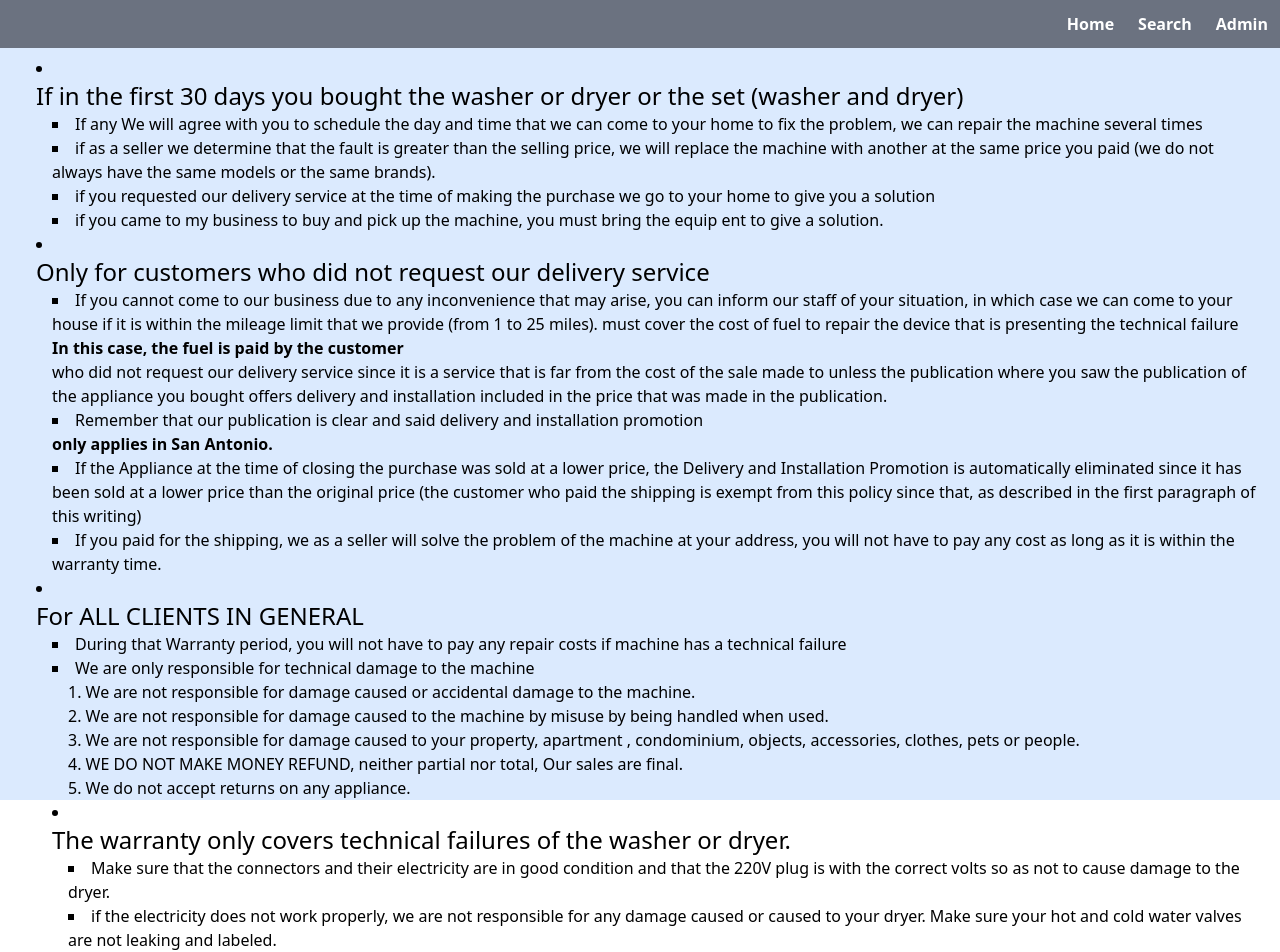
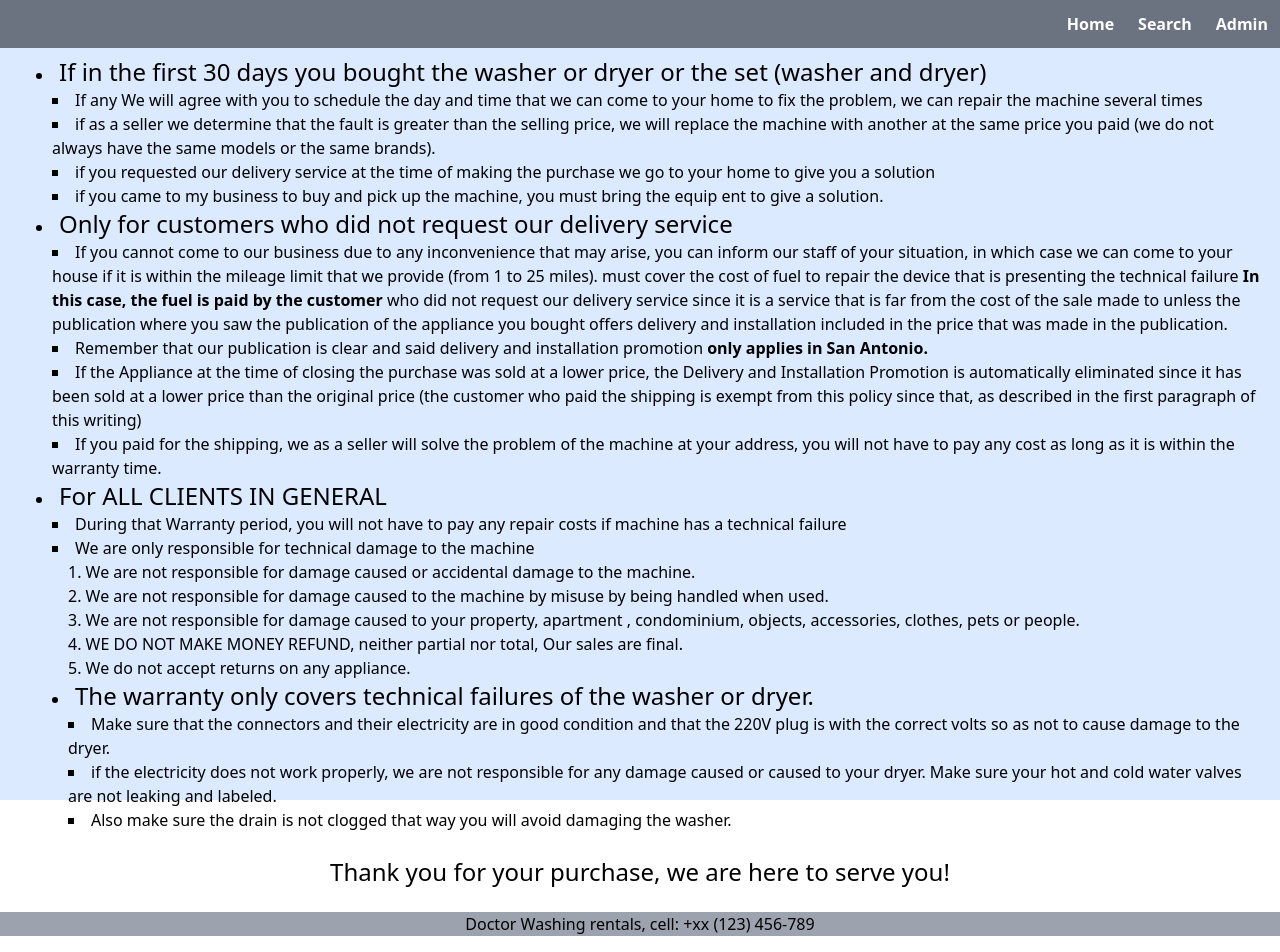
Before and after one commit to angel7005/demo-wash, a Next.js app: page / in a window 1280 px wide. Shown: the top 952 px of the page. Built offline with nearby package versions, Linux system fonts and the light colour scheme.

Commit message:
Fix contrato sysntaxy

```diff
--- a/pages/components/header.js
+++ b/pages/components/header.js
@@ -5,7 +5,6 @@ const  Header = () => {
 		<div className="flex  justify-end bg-gray-500">
 			<nav className="flex justify-end ">
 				<div className="logo p-2 w/2">
-
 				</div>
 				<div className="block" >
 					<ul className="menu flex items-right" >
--- a/pages/components/tables.js
+++ b/pages/components/tables.js
@@ -60,7 +60,7 @@ export default function Table( {table_head, table_body}) {
         return (
             <div className="flex flex-col">
             <div className="overflow-x-auto h-screen">
-                <div className="py-3 pl-2 mx-2 w-full" >
+                <div className="py-3 pl-2 mx-2 w-full h-auto" >
 
                         <div className="w-full flex flex-col md:flex-row space-y-2 md:space-y-1
                                     items-stretch md:items-right justify-end md:space-x-3 flex-shrink-1 mx-2">
@@ -118,9 +118,9 @@ export default function Table( {table_head, table_body}) {
 
                     </div>
 
-                <div className="p-1.5 w-full inline-block align-middle overflow-x-auto">
-                    <div className="overflow-x-auto border rounded-lg">
-                        <table className="divide-y divide-gray-200 w-full">
+                <div className="p-1.5 w-full h-auto inline-block align-middle overflow-auto">
+                    <div className="overflow-auto border rounded-lg">
+                        <table className="divide-y divide-gray-200 w-full h-auto">
                             {table_head}
                             {table_body}
                         </table>
--- a/pages/index.js
+++ b/pages/index.js
@@ -16,8 +16,8 @@ const  TermineContract = () => {
 				<div className="text-center col-span-3 mx-5 ">
 					<div className="text-left">
 					 <lu>
-						<li className="list">
-						    <p className="text-2xl">If in the first 30 days you bought the washer or dryer or the set (washer and dryer)</p>
+						<li className="list ">
+						    <a className="text-2xl">If in the first 30 days you bought the washer or dryer or the set (washer and dryer)</a>
 						    <lu>
 						     <li className="list list1">
 						     	If any We will agree with you to schedule the day and time that we can come to your home to fix the problem,
@@ -33,17 +33,17 @@ const  TermineContract = () => {
 							</lu>
 						</li>
 						<li className="list">
-      						<p className="text-2xl">Only for customers who did not request our delivery service</p>
+      						<a className="text-2xl">Only for customers who did not request our delivery service</a>
       						<lu>
       							<li className="list list1">If you cannot come to our business due to any inconvenience that may arise,
       								you can inform our staff of your situation, in which case we can come to your house
       								if it is within the mileage limit that we provide (from 1 to 25 miles).
       								must cover the cost of fuel to repair the device that is presenting the technical failure
-      								<p className="font-bold"> In this case, the fuel is paid by the customer </p>who did not request our delivery service since it is a service that is far from the cost of the sale made to unless the publication where you saw the publication of the appliance you bought offers
+      								<a className="font-bold"> In this case, the fuel is paid by the customer </a>who did not request our delivery service since it is a service that is far from the cost of the sale made to unless the publication where you saw the publication of the appliance you bought offers
       									delivery and installation included in the price that was made in the publication.
       							  </li>
       							<li className="list list1"> Remember that our publication is clear and said delivery and installation promotion
-      							  <p className="font-bold"> only applies in San Antonio.</p></li>
+      							  <a className="font-bold"> only applies in San Antonio.</a></li>
       							<li className="list list1"> If the Appliance at the time of closing the purchase was sold at a lower price,
       							   the Delivery and Installation Promotion is automatically eliminated since it has been sold at a
       							   lower price than the original price (the customer who paid the shipping is exempt from this policy since that,
@@ -52,7 +52,7 @@ const  TermineContract = () => {
       								you will not have to pay any  cost as long as it is within the warranty time.</li>
 							</lu>
       					</li>
-      					<li className="list"><p className="text-2xl">For ALL CLIENTS IN GENERAL</p>
+      					<li className="list"><a className="text-2xl">For ALL CLIENTS IN GENERAL</a>
       					  <lu>
       					     <li className="list list1"> During that Warranty period, you will not have to pay any repair costs if machine has a technical failure </li>
       					     <li className="list  list1"> We are only responsible for technical damage to the machine
@@ -64,7 +64,7 @@ const  TermineContract = () => {
       								<li className="list list2">We do not accept returns on any appliance. </li>
       							</lu>
       						 </li>
-							 <li className="list"><p className="text-2xl">The warranty only covers technical failures of the washer or dryer.</p>
+							 <li className="list"><a className="text-2xl">The warranty only covers technical failures of the washer or dryer.</a>
 							 	<lu>
 							 	  <li className="list list1">Make sure that the connectors and their electricity are in good condition and that the 220V plug is with the correct volts
 							 	 	so as not to cause damage to the dryer.</li>
@@ -77,7 +77,7 @@ const  TermineContract = () => {
     				    </li>
     				  </lu>
 
-					  <div className="flex justify-center mt-6 text-2xl">Washer are sold as is Thank you for your purchase, we are here to serve you!</div>
+					  <div className="flex justify-center mt-6 text-2xl">Thank you for your purchase, we are here to serve you!</div>
 					</div>
 				</div>
 
```
